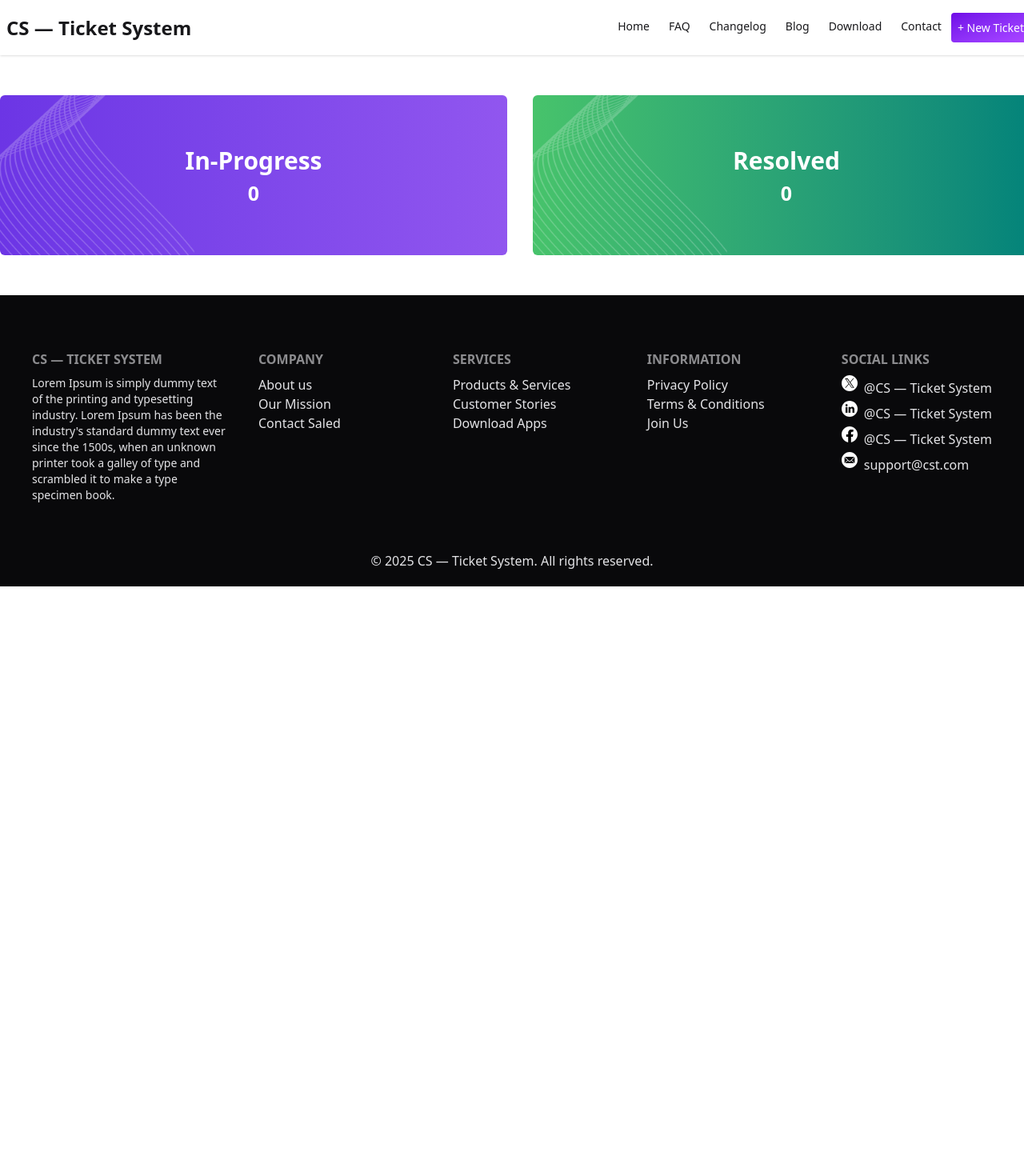
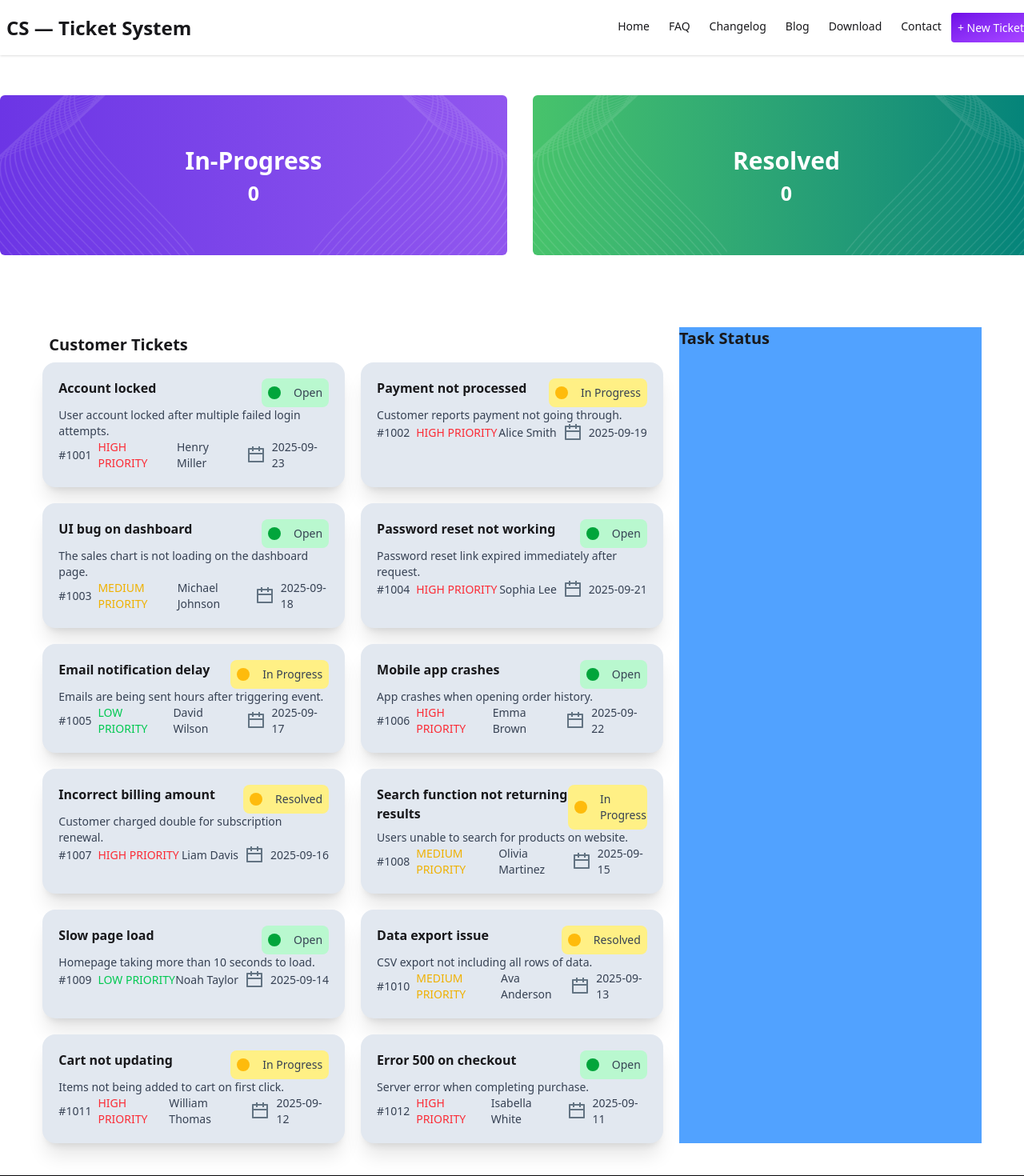
Before and after one commit to hriday33333/customer-support, a React (Vite) app: page / in a window 1280 px wide. Shown: the top 1470 px of the page at 80% size. Before the commit the page ends 800 px from the top, so only its background shows below. Built offline with nearby package versions, Linux system fonts and the light colour scheme.

Commit message:
added card section functionality

```diff
--- /dev/null
+++ b/public/coustomars.json
@@ -0,0 +1,134 @@
+[
+  {
+    "id": 1001,
+    "title": "Account locked",
+    "description": "User account locked after multiple failed login attempts.",
+    "customer": "Henry Miller",
+    "priority": "HIGH  PRIORITY",
+    "status": "Open",
+    "createdAt": "2025-09-23",
+    "image1": "https://picsum.photos/200?random=1001",
+    "image2": "https://placekitten.com/200/200?image=101"
+  },
+  {
+    "id": 1002,
+    "title": "Payment not processed",
+    "description": "Customer reports payment not going through.",
+    "customer": "Alice Smith",
+    "priority": "HIGH  PRIORITY",
+    "status": "In Progress",
+    "createdAt": "2025-09-19",
+    "image1": "https://picsum.photos/200?random=2",
+    "image2": "https://placekitten.com/200/200?image=2"
+  },
+  {
+    "id": 1003,
+    "title": "UI bug on dashboard",
+    "description": "The sales chart is not loading on the dashboard page.",
+    "customer": "Michael Johnson",
+    "priority": "MEDIUM  PRIORITY",
+    "status": "Open",
+    "createdAt": "2025-09-18",
+    "image1": "https://picsum.photos/200?random=3",
+    "image2": "https://placekitten.com/200/200?image=3"
+  },
+  {
+    "id": 1004,
+    "title": "Password reset not working",
+    "description": "Password reset link expired immediately after request.",
+    "customer": "Sophia Lee",
+    "priority": "HIGH  PRIORITY",
+    "status": "Open",
+    "createdAt": "2025-09-21",
+    "image1": "https://picsum.photos/200?random=4",
+    "image2": "https://placekitten.com/200/200?image=4"
+  },
+  {
+    "id": 1005,
+    "title": "Email notification delay",
+    "description": "Emails are being sent hours after triggering event.",
+    "customer": "David Wilson",
+    "priority": "LOW  PRIORITY",
+    "status": "In Progress",
+    "createdAt": "2025-09-17",
+    "image1": "https://picsum.photos/200?random=5",
+    "image2": "https://placekitten.com/200/200?image=5"
+  },
+  {
+    "id": 1006,
+    "title": "Mobile app crashes",
+    "description": "App crashes when opening order history.",
+    "customer": "Emma Brown",
+    "priority": "HIGH  PRIORITY",
+    "status": "Open",
+    "createdAt": "2025-09-22",
+    "image1": "https://picsum.photos/200?random=6",
+    "image2": "https://placekitten.com/200/200?image=6"
+  },
+  {
+    "id": 1007,
+    "title": "Incorrect billing amount",
+    "description": "Customer charged double for subscription renewal.",
+    "customer": "Liam Davis",
+    "priority": "HIGH  PRIORITY",
+    "status": "Resolved",
+    "createdAt": "2025-09-16",
+    "image1": "https://picsum.photos/200?random=7",
+    "image2": "https://placekitten.com/200/200?image=7"
+  },
+  {
+    "id": 1008,
+    "title": "Search function not returning results",
+    "description": "Users unable to search for products on website.",
+    "customer": "Olivia Martinez",
+    "priority": "MEDIUM  PRIORITY",
+    "status": "In Progress",
+    "createdAt": "2025-09-15",
+    "image1": "https://picsum.photos/200?random=8",
+    "image2": "https://placekitten.com/200/200?image=8"
+  },
+  {
+    "id": 1009,
+    "title": "Slow page load",
+    "description": "Homepage taking more than 10 seconds to load.",
+    "customer": "Noah Taylor",
+    "priority": "LOW  PRIORITY",
+    "status": "Open",
+    "createdAt": "2025-09-14",
+    "image1": "https://picsum.photos/200?random=9",
+    "image2": "https://placekitten.com/200/200?image=9"
+  },
+  {
+    "id": 1010,
+    "title": "Data export issue",
+    "description": "CSV export not including all rows of data.",
+    "customer": "Ava Anderson",
+    "priority": "MEDIUM  PRIORITY",
+    "status": "Resolved",
+    "createdAt": "2025-09-13",
+    "image1": "https://picsum.photos/200?random=10",
+    "image2": "https://placekitten.com/200/200?image=10"
+  },
+  {
+    "id": 1011,
+    "title": "Cart not updating",
+    "description": "Items not being added to cart on first click.",
+    "customer": "William Thomas",
+    "priority": "HIGH  PRIORITY",
+    "status": "In Progress",
+    "createdAt": "2025-09-12",
+    "image1": "https://picsum.photos/200?random=11",
+    "image2": "https://placekitten.com/200/200?image=11"
+  },
+  {
+    "id": 1012,
+    "title": "Error 500 on checkout",
+    "description": "Server error when completing purchase.",
+    "customer": "Isabella White",
+    "priority": "HIGH  PRIORITY",
+    "status": "Open",
+    "createdAt": "2025-09-11",
+    "image1": "https://picsum.photos/200?random=12",
+    "image2": "https://placekitten.com/200/200?image=12"
+  }
+]
--- a/src/App.jsx
+++ b/src/App.jsx
@@ -1,8 +1,16 @@
+import { Suspense } from 'react'
 import './App.css'
 import Banner from './Components/Banner/Banner'
 import Footer from './Components/Footer/Footer'
 
 import Navbar from './Components/Navbar/Navbar'
+import TicketSection from './Components/TicketSectin/TicketSection'
+
+const fatchCoustmer = async () =>{
+  const res = await fetch("/public/coustomars.json")
+  return res.json()
+}
+const coustomarsPromise = fatchCoustmer()
 
 function App() {
 
@@ -14,6 +22,10 @@ function App() {
 
     <Banner></Banner>
 
+   <Suspense fallback="Loading...">
+    <TicketSection coustomarsPromise={coustomarsPromise}></TicketSection>
+   </Suspense>
+
     <Footer></Footer>
 
     </>
--- a/src/Components/Banner/Banner.jsx
+++ b/src/Components/Banner/Banner.jsx
@@ -1,36 +1,46 @@
 import imgVector1 from '../../assets/vector1.png';
 const Banner = () => {
   return (
-    <div className=' grid grid-cols-2   md:w-[1300px] mx-auto gap-8 my-[50px]'>
+    <div className=' grid grid-cols-2   md:w-[1300px] mx-auto  md:gap-8 gap-3 my-[50px]  md:p-0 p-4'>
 
 
-      <div className=' relative rounded-md p-7 text-white h-[200px] bg-gradient-to-r from-[#6C35E5] to-[#9156EF] flex items-center flex-col justify-center'>
-        <h2 className=' font-bold text-[30px]'>In-Progress</h2>
-        <p className='  font-semibold text-[25px]'>0</p>
+<div className=' relative rounded-md p-7 text-white h-[200px] bg-gradient-to-r from-[#6C35E5] to-[#9156EF] flex items-center flex-col justify-center'>
+  <h2 className=' font-bold text-[30px]'>In-Progress</h2>
+  <p className=' font-semibold text-[25px]'>0</p>
 
-      <div className=' absolute top-0 left-0 h-auto  flex justify-between items-center '>
-         <img  className=' h-[200px]' src={imgVector1} alt="" />
-         <div className=' absolute top-0 left-0 h-auto'>
-          <img className=' h-[200px]' src={imgVector1} alt="" />
-         </div>
-      </div>
-    </div>
+  {/* বাম দিকের ইমেজ */}
+  <img
+    className='absolute top-0 left-0 h-[200px]'
+    src={imgVector1}
+    alt=""
+  />
+
+  {/* ডান দিকের ইমেজ */}
+  <img
+    className='absolute top-0 right-0 h-[200px] scale-x-[-1]'
+    src={imgVector1}
+    alt=""
+  />
+</div>
 
 
 
+<div className=' relative rounded-md p-7 text-white h-[200px]   bg-gradient-to-r from-[#47C36B] to-[#01827A] flex items-center flex-col justify-center'>
+  <h2 className=' font-bold text-[30px]'>Resolved</h2>
+  <p className=' font-semibold text-[25px]'>0</p>
+  <img
+    className='absolute top-0 left-0 h-[200px]'
+    src={imgVector1}
+    alt=""
+  />
+  <img
+    className='absolute top-0 right-0 h-[200px] scale-x-[-1]'
+    src={imgVector1}
+    alt=""
+  />
+</div>
 
 
-     <div className=' relative rounded-md p-7 text-white h-[200px] bg-gradient-to-r from-[#47C36B] to-[#01827A] flex items-center flex-col justify-center'>
-        <h2 className=' font-bold text-[30px]'>Resolved</h2>
-        <p className='  font-semibold text-[25px]'>0</p>
-
-      <div className=' absolute top-0 left-0 h-auto  flex justify-between items-center '>
-         <img  className=' h-[200px]' src={imgVector1} alt="" />
-         <div className=' absolute top-0 left-0 h-auto'>
-          <img className=' h-[200px]' src={imgVector1} alt="" />
-         </div>
-      </div>
-    </div>
     </div>
   );
 };
--- a/src/Components/Footer/Footer.jsx
+++ b/src/Components/Footer/Footer.jsx
@@ -5,7 +5,7 @@ import imgTwiter from "../../assets/twiter.svg";
 const Footer = () => {
     return (
        <div className=" bg-neutral text-neutral-content ">
-         <footer className=" sm:footer-horizontal bg-neutral text-neutral-content  md:grid  md:grid-cols-4  text-center  md:p-10 mx-auto">
+         <footer className=" sm:footer-horizontal bg-neutral text-neutral-content  md:grid  md:grid-cols-4  text-center  md:p-10 p-3 mx-auto">
   <nav>
     <h6 className="footer-title text-left mt-7">CS — Ticket System</h6>
    <p className=" text-sm text-left">Lorem Ipsum is simply dummy text of the printing and typesetting industry. Lorem Ipsum has been the industry's standard dummy text ever since the 1500s, when an unknown printer took a galley of type and scrambled it to make a type specimen book.</p>
--- /dev/null
+++ b/src/Components/TaskBox/Task.jsx
@@ -0,0 +1,15 @@
+
+const Task = () => {
+    return (
+        <div className=' bg-blue-400  md:col-span-4 col-span-4'>
+        <div className=" text-xl font-bold">Task Status</div>
+
+
+        <div></div>
+
+
+      </div>
+    );
+};
+
+export default Task;
--- /dev/null
+++ b/src/Components/TicketSectin/TicketSection.jsx
@@ -0,0 +1,65 @@
+
+
+import { use } from 'react';
+
+import imgGreen from '../../assets/Green-dot.svg';
+import calendar from '../../assets/calander.svg';
+import imgYello from '../../assets/yellw-dot.svg';
+import Task from '../TaskBox/Task';
+const TicketSection = ({coustomarsPromise}) => {
+  const coustomarsData = use(coustomarsPromise)
+  console.log(coustomarsData)
+    return (
+         <div className='  md:w-11/12  mx-auto  md:py-10 p-6 grid grid-cols-12 md:p-0   md:gap-5 gap-1.5'>
+
+      <div className=' md:col-span-8 col-span-8'>
+        <div className=" text-xl font-bold p-2">Customer Tickets</div>
+
+        <div className='  md:grid grid-cols-2 gap-5 md:space-y-0 space-y-3 '>
+
+
+          {
+            coustomarsData.map(customer=> <div key={customer.id} className=' p-5 bg-slate-200 rounded-2xl  shadow-xl'>
+             <div className=" flex justify-between ">
+            <h1 className=' font-bold'>{customer.title
+}</h1>
+            <div className={`rounded-lg ${customer.status=="Open" ? "bg-green-200" : "bg-yellow-200"} flex justify-between items-center`}>
+                {
+                  customer.status=="Open" ? <img className=' p-2' src={imgGreen} alt="" /> : <img className=' p-2' src={imgYello} alt="" />
+                }
+                <p className=' text-gray-700 text-sm p-2'>{customer.status}</p>
+            </div>
+        </div>
+        <p className='text-sm text-gray-700'>{customer.description}</p>
+        <div className='  md:flex justify-between items-center'>
+            <div className='  md:flex justify-between items-center space-x-2 '>
+                <h3 className=' text-gray-700 text-sm'>#{customer.id}</h3>
+                <p className={` text-sm  text-gray-700 ${customer.priority== "HIGH  PRIORITY" ? "text-red-500" : customer.priority== "MEDIUM  PRIORITY" ? "text-yellow-500" :customer.priority== "LOW  PRIORITY" ? "text-green-500":""}`}>{customer.priority}</p>
+            </div>
+            <div className='  md:flex justify-between items-center space-x-2'>
+                <p className=' text-gray-700 text-sm'>{customer.customer}</p>
+                <img src={calendar} alt="" />
+                <p className=' text-sm text-gray-700'>{customer.createdAt}</p>
+            </div>
+        </div>
+           </div>)
+          }
+
+        </div>
+
+      </div>
+
+
+
+
+
+      <Task></Task>
+
+
+
+    </div>
+
+    );
+};
+
+export default TicketSection;
```
Also changed, not shown: src/assets/calander.svg (added).
